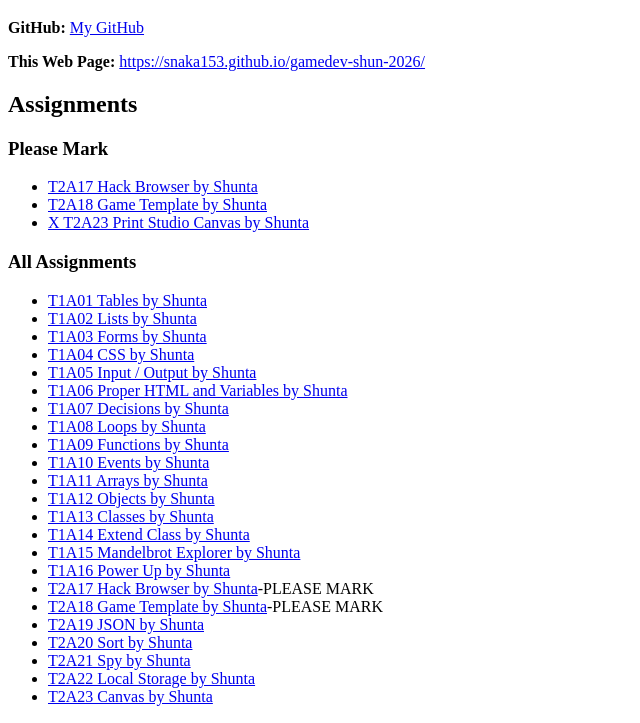
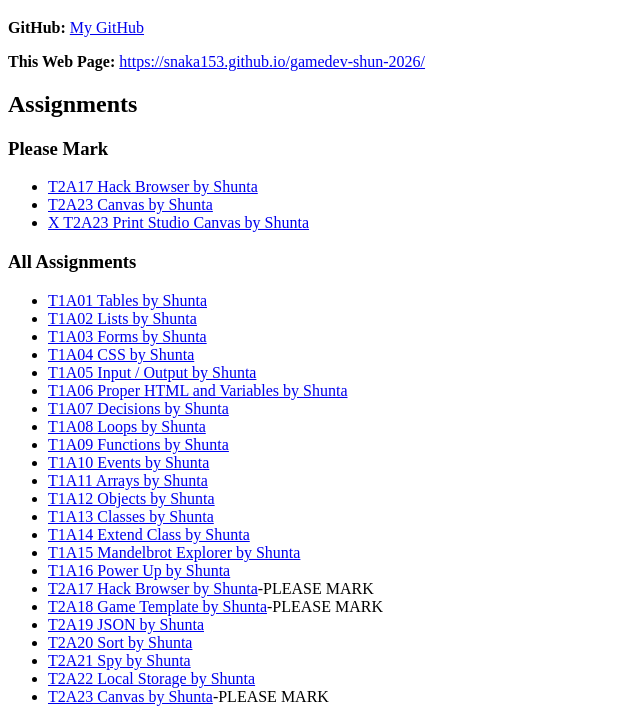
Before and after one commit to SNaka153/gamedev-shun-2026, a plain HTML site: page index.html in a window 1280 px wide. Shown: the part 61-784 px from the top of the page, without its empty margins (0-640 px from the left). Drawn offline with Linux system fonts and the light colour scheme.

Commit message:
Update assignment links in index.html

```diff
--- a/index.html
+++ b/index.html
@@ -24,7 +24,7 @@
   <h3>Please Mark</h3>
   <ul>
     <li><a href="t2a17-hackbrowser.html">T2A17 Hack Browser by Shunta</a></li>
-    <li><a href="t2a18-game-template-shunta.html">T2A18 Game Template by Shunta</a></li>
+    <li><a href="t2a23-canvas-shunta.html">T2A23 Canvas by Shunta</a></li>
     <li><a href="x-t2a23-canvas-shunta.html">X T2A23 Print Studio Canvas by Shunta</a></li>
   </ul>
 
@@ -52,7 +52,7 @@
     <li><a href="t2a20-sort-shunta.html">T2A20 Sort by Shunta</a></li>
     <li><a href="t2a21-spy-by-shunta.html">T2A21 Spy by Shunta</a></li>
     <li><a href="t2a22-local-storage-shunta.html">T2A22 Local Storage by Shunta</a></li>
-    <li><a href="t2a23-canvas-shunta.html">T2A23 Canvas by Shunta</a></li>
+    <li><a href="t2a23-canvas-shunta.html">T2A23 Canvas by Shunta</a>-PLEASE MARK</li>
   </ul>
 
   <h2>X Assignments</h2>
```
